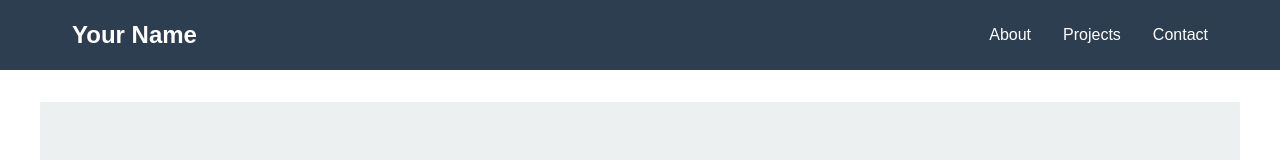
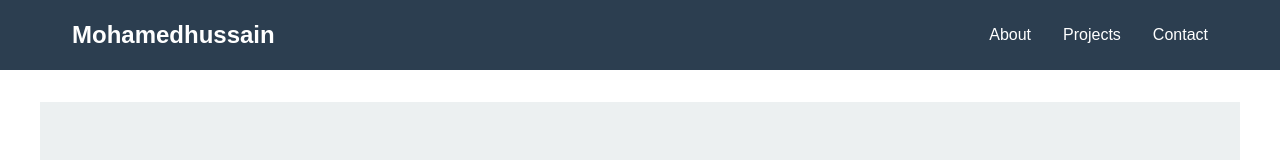
Before and after one commit to Mohamed-practice-hub/aws-portfolio-web-app, a plain HTML site: page index.html in a window 1280 px wide. Shown: the top 160 px of the page. Drawn offline with Linux system fonts and the light colour scheme.

Commit message:
Update index.html

```diff
--- a/index.html
+++ b/index.html
@@ -3,13 +3,13 @@
 <head>
     <meta charset="UTF-8">
     <meta name="viewport" content="width=device-width, initial-scale=1.0">
-    <title>Mohamedhussain- Portfolio v1</title>
+    <title>Mohamedhussain- Portfolio v2</title>
     <link rel="stylesheet" href="styles.css">
 </head>
 <body>
     <header>
         <nav>
-            <h1>Your Name</h1>
+            <h1>Mohamedhussain</h1>
             <ul>
                 <li><a href="#about">About</a></li>
                 <li><a href="#projects">Projects</a></li>
```
